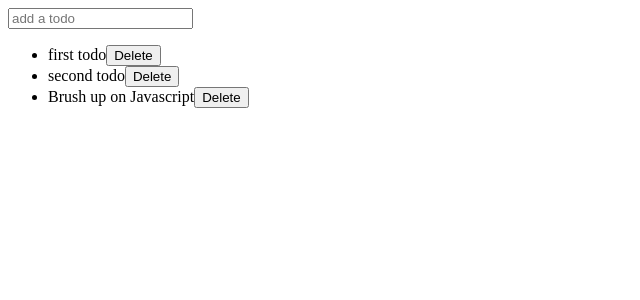
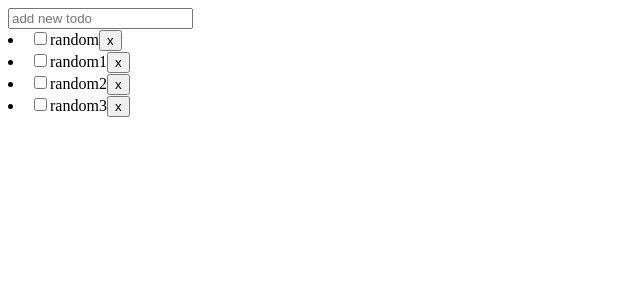
Before and after one commit to ga-wdi-exercises/todo-app-react, a React (Create React App) app: page / in a window 1280 px wide. Shown: the top 300 px of the page, without its empty margins (0-640 px from the left). Built offline with nearby package versions, Linux system fonts and the light colour scheme; the HTML template or start-up script is replaced by a standard one.

Commit message:
users can edit and check complete

```diff
--- a/src/App.js
+++ b/src/App.js
@@ -1,50 +1,112 @@
-import React, {Component} from 'react'
+import React, {
+    Component
+} from 'react'
 import Todo from './Todo'
+import New from './New'
 
 class App extends Component {
-  constructor(){
+    constructor() {
         super()
         this.state = {
-      new: '',
-      todos: [
-        'first todo',
-        'second todo',
-        'Brush up on Javascript'
+            newContent: '',
+            todos: [{
+                    content: 'random',
+                    isBeingEditited: false,
+                    complete: false
+                },
+                {
+                    content: 'random1',
+                    isBeingEditited: false,
+                    complete: false
+                },
+                {
+                    content: 'random2',
+                    isBeingEditited: false,
+                    complete: false
+                },
+                {
+                    content: 'random3',
+                    isBeingEditited: false,
+                    complete: false
+                },
             ]
         }
     }
-  newChange(e){
+    newChange(e) {
         this.setState({
-      new: e.target.value
+            newContent: e.target.value
         })
     }
 
-  create(e){
+    create(e) {
         e.preventDefault()
         this.setState({
-      todos: this.state.todos.concat([this.state.new])
+            newContent: '',
+            todos: this.state.todos.concat({
+                content: [this.state.newContent]
             })
-    this.refs.new.value = ''
+        })
     }
-  delete(i){
-    let todosCopy = this.state.todos
-    todosCopy.splice(i, 1)
+    delete(i) {
+        let todos = this.state.todos
+        todos.splice(i, 1)
         this.setState({
-      todos: todosCopy
+            todos
+        })
+    }
+    startEditing(i) {
+        let todos = this.state.todos
+        todos[i].isBeingEditited = true
+        this.setState({
+            todos
+        })
+    }
+
+    edit(e, i) {
+        let todos = this.state.todos
+        todos[i].content = e.target.value
+        this.setState({
+            todos
+        })
+    }
+
+    stopEditing(e, i) {
+        e.preventDefault()
+        let todos = this.state.todos
+        todos[i].isBeingEditited = false
+        this.setState({
+            todos
+        })
+    }
+    toggleComplete(i){
+      let todos = this.state.todos
+      todos[i].complete = !todos[i].complete
+      this.setState({
+        todos
       })
     }
     render() {
-    let todos = this.state.todos.map((content, i) => {
-      return <Todo content={content} i={i} key={i} delete={() => this.delete(i)} />
+        let todos = this.state.todos.map((todo, i) => {
+            return <Todo
+            key={i}
+            content={todo.content}
+            delete={()=> this.delete(i)}
+            isBeingEditited={todo.isBeingEditited}
+            startEditing={() => this.startEditing(i)}
+            edit={e => edit(e, i)}
+            stopEditing={e => this.stopEditing(e, i)}
+            />
         })
         return (
           <div>
-      <form onSubmit={e => this.create(e)}>
-        <input type="text" placeholder="add a todo" ref="new" onChange={e => this.newChange(e)} />
-      </form>
-      <ul>
+            <New
+              newContent={this.state.newContent}
+              newChange={e => this.newChange(e)}
+              create={e => this.create(e)}
+              />
+              <div>
               {todos}
-      </ul>
+              </div>
         </div>
         )
     }
--- /dev/null
+++ b/src/New.js
@@ -0,0 +1,17 @@
+import React, {Component} from 'react'
+
+class New extends Component{
+  render(){
+    return (
+      <form onSubmit={e => this.props.create(e)}>
+      <input
+        type="text"
+        value={this.props.newContent}
+        placeholder="add new todo"
+        onChange={e => this.props.newChange(e)}
+        />
+      </form>
+    )
+  }
+}
+export default New
--- a/src/Todo.js
+++ b/src/Todo.js
@@ -2,12 +2,28 @@ import React, { Component } from 'react'
 
 class Todo extends Component {
   render() {
-    return (
-      <li>
-        {this.props.content}
-        <button onClick={this.props.delete}>Delete</button>
-      </li>
-    )
+      if(this.props.isBeingEditited){
+        return (
+          <li>
+            <form onSubmit={e => this.props.stopEditing(e)}>
+            <input
+              type="text"
+              value={this.props.content}
+              onChange={e => this.props.edit(e)}
+              />
+              </form>
+              <button onClick={this.props.delete}>x</button>
+            </li>
+        )
+    } else {
+      return (
+        <li>
+          <input type="checkbox" value={this.props.complete} onChange={this.props.toggleComplete} />
+          <span onClick={this.props.startEditing}>{this.props.content}</span>
+          <button onClick={this.props.delete}>x</button>
+        </li>
+      )
+    }
   }
 }
 
```
Lines whose indentation alone changed are shown as unchanged.
